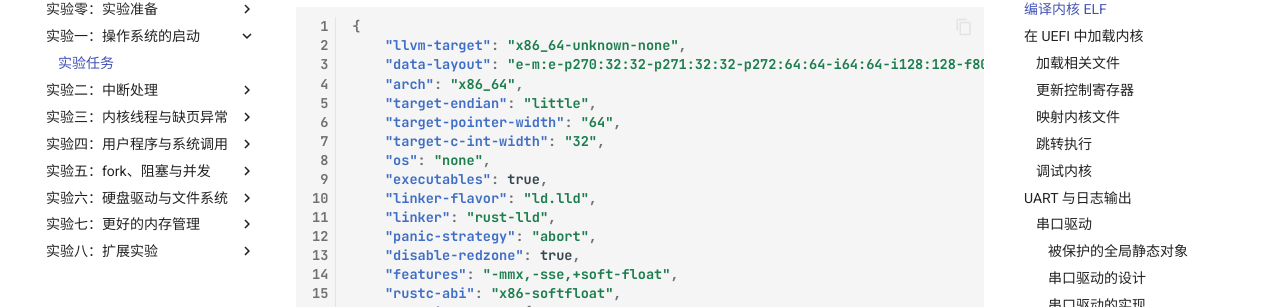
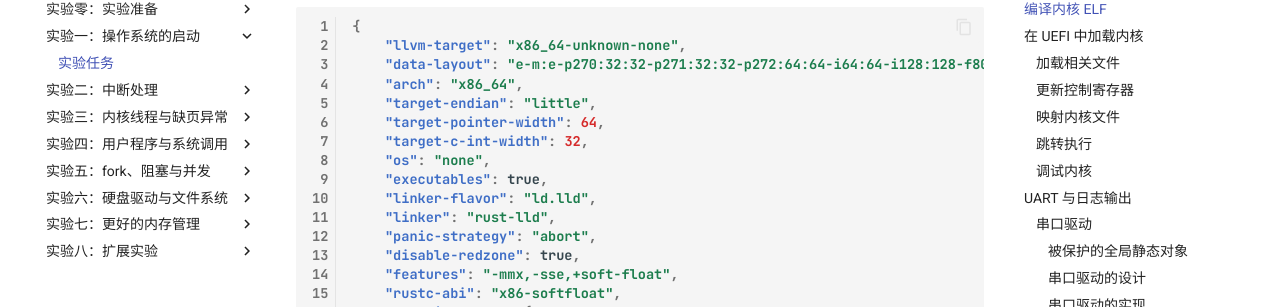
Before and after one commit to YatSenOS/YatSenOS-Tutorial-Volume-2, an MkDocs documentation site: the page built from docs/labs/0x01/tasks.md, in a window 1280 px wide and 900 px high, scrolled down 1001 px. Shown: the part 147-454 px from the top of the window. Built offline with MkDocs 1.6.1 and Material for MkDocs 9.7.7, drawn with Linux system fonts in a browser that asks for light colours; comment, search, counter and statistics services are not loaded.

Commit message:
fix(config): wrng data type in llvm target config json

```diff
--- a/docs/labs/0x01/tasks.md
+++ b/docs/labs/0x01/tasks.md
@@ -38,8 +38,8 @@
     "data-layout": "e-m:e-p270:32:32-p271:32:32-p272:64:64-i64:64-i128:128-f80:128-n8:16:32:64-S128",
     "arch": "x86_64",
     "target-endian": "little",
-    "target-pointer-width": "64",
-    "target-c-int-width": "32",
+    "target-pointer-width": 64,
+    "target-c-int-width": 32,
     "os": "none",
     "executables": true,
     "linker-flavor": "ld.lld",
```
Also changed, not shown: 1 other file.
